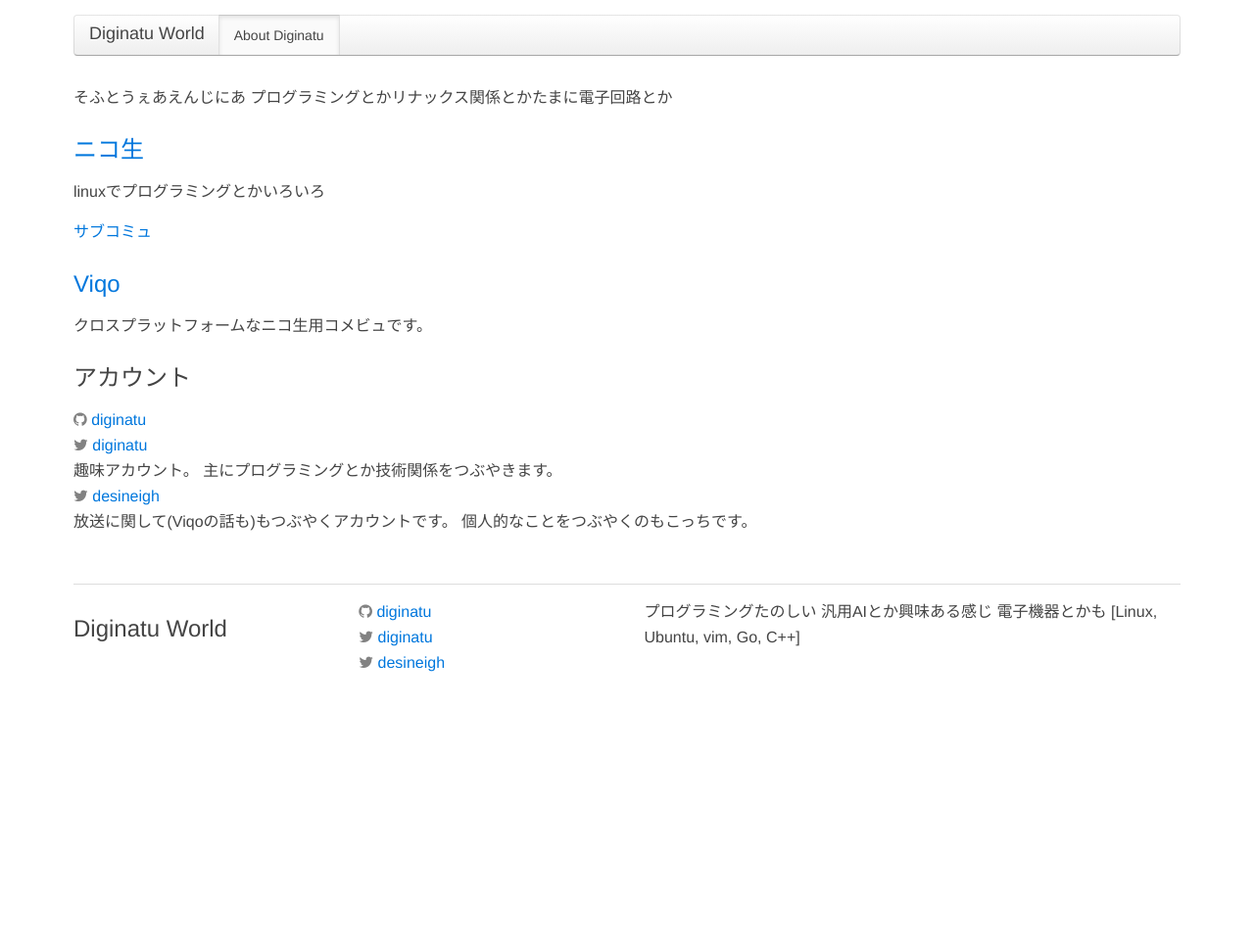
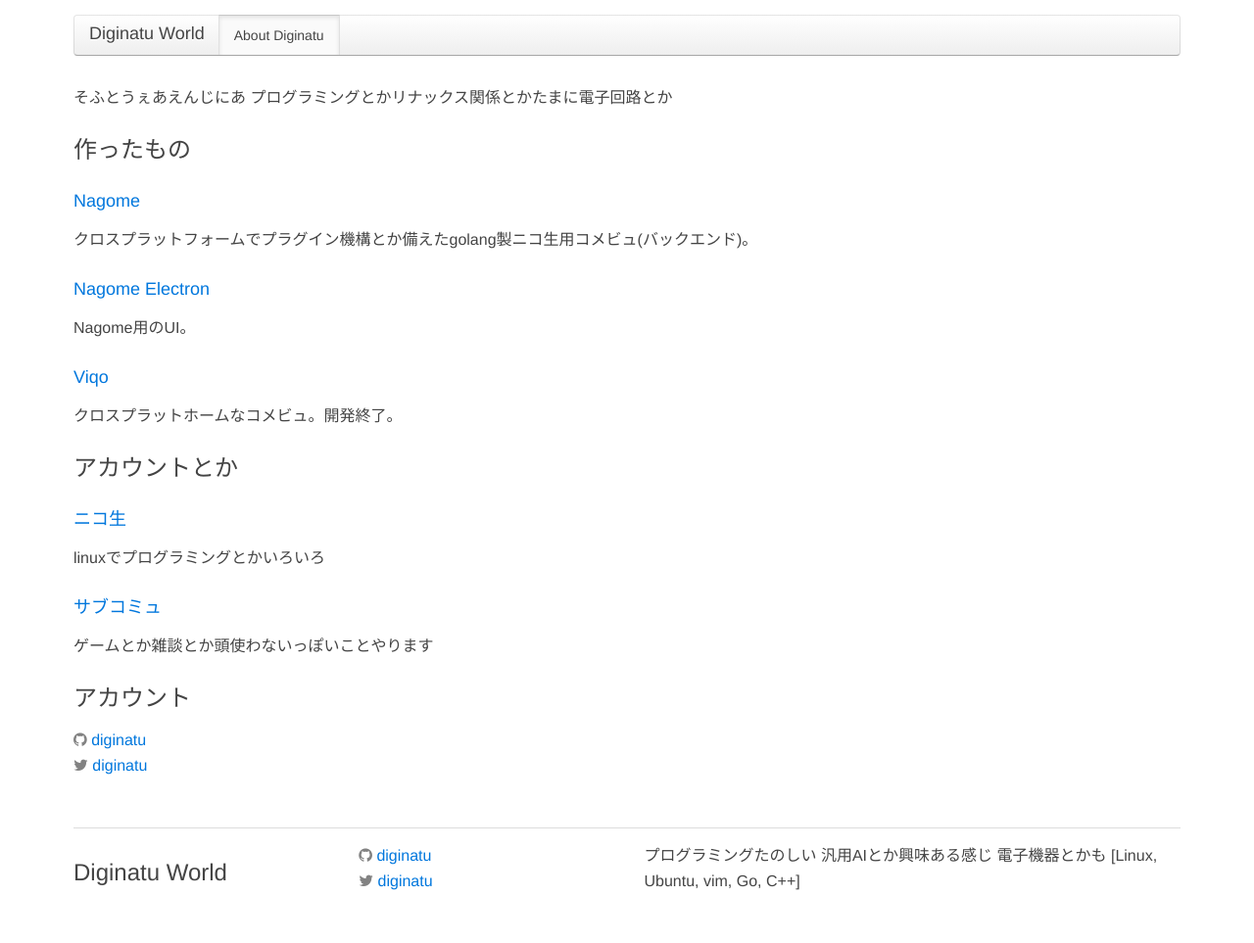
Before and after one commit to diginatu/diginatu.github.io, a Jekyll site: the page built from about.md, in a window 1280 px wide. Shown: the whole page at 98% size. Built offline with Jekyll 4.4.1, drawn with Linux system fonts in a browser that asks for light colours; nearby versions of some CDN libraries; before the commit the page ends 900 px from its top, so only the background shows below that.

Commit message:
update about
remove one of twitter account

```diff
--- a/_config.yml
+++ b/_config.yml
@@ -7,7 +7,6 @@
 baseurl: "" # the subpath of your site, e.g. /blog/
 url: "http://diginatu.github.io" # the base hostname & protocol for your site
 twitter_username: diginatu
-twitter_username2: desineigh
 github_username: diginatu
 
 # Build settings
--- a/_includes/footer.html
+++ b/_includes/footer.html
@@ -20,12 +20,6 @@
           <i class="uk-icon-twitter text-weak"></i> {{ site.twitter_username }}
         </a>
         </li>
-
-        <li>
-        <a href="https://twitter.com/desineigh">
-          <i class="uk-icon-twitter text-weak"></i> {{ site.twitter_username2 }}
-        </a>
-        </li>
       </ul>
     </div>
 
--- a/about.md
+++ b/about.md
@@ -7,17 +7,33 @@
 そふとうぇあえんじにあ プログラミングとかリナックス関係とかたまに電子回路とか
 
 
-[ニコ生](http://com.nicovideo.jp/community/co2345471)
------------------------------------------------------
+作ったもの
+----------
+
+### [Nagome](https://github.com/diginatu/nagome)
+
+クロスプラットフォームでプラグイン機構とか備えたgolang製ニコ生用コメビュ(バックエンド)。
+
+### [Nagome Electron](https://github.com/diginatu/nagome-electron)
+
+Nagome用のUI。
+
+### [Viqo](https://github.com/diginatu/Viqo)
+
+クロスプラットホームなコメビュ。開発終了。
+
+
+アカウントとか
+--------------
+
+### [ニコ生](http://com.nicovideo.jp/community/co2345471)
 
 linuxでプログラミングとかいろいろ
 
-[サブコミュ](http://com.nicovideo.jp/community/co2451565)
+### [サブコミュ](http://com.nicovideo.jp/community/co2451565)
 
-[Viqo](https://github.com/diginatu/Viqo)
-----------------------------------------
+ゲームとか雑談とか頭使わないっぽいことやります
 
-クロスプラットフォームなニコ生用コメビュです。
 
 アカウント
 ----------
@@ -32,16 +48,6 @@
 <li>
 <a href="https://twitter.com/{{ site.twitter_username }}">
 <i class="uk-icon-twitter text-weak"></i> {{ site.twitter_username }}
-</a> <br>
-趣味アカウント。
-主にプログラミングとか技術関係をつぶやきます。
-</li>
-
-<li>
-<a href="https://twitter.com/desineigh">
-<i class="uk-icon-twitter text-weak"></i> {{ site.twitter_username2 }}
-</a> <br>
-放送に関して(Viqoの話も)もつぶやくアカウントです。
-個人的なことをつぶやくのもこっちです。
+</a>
 </li>
 </ul>
```
